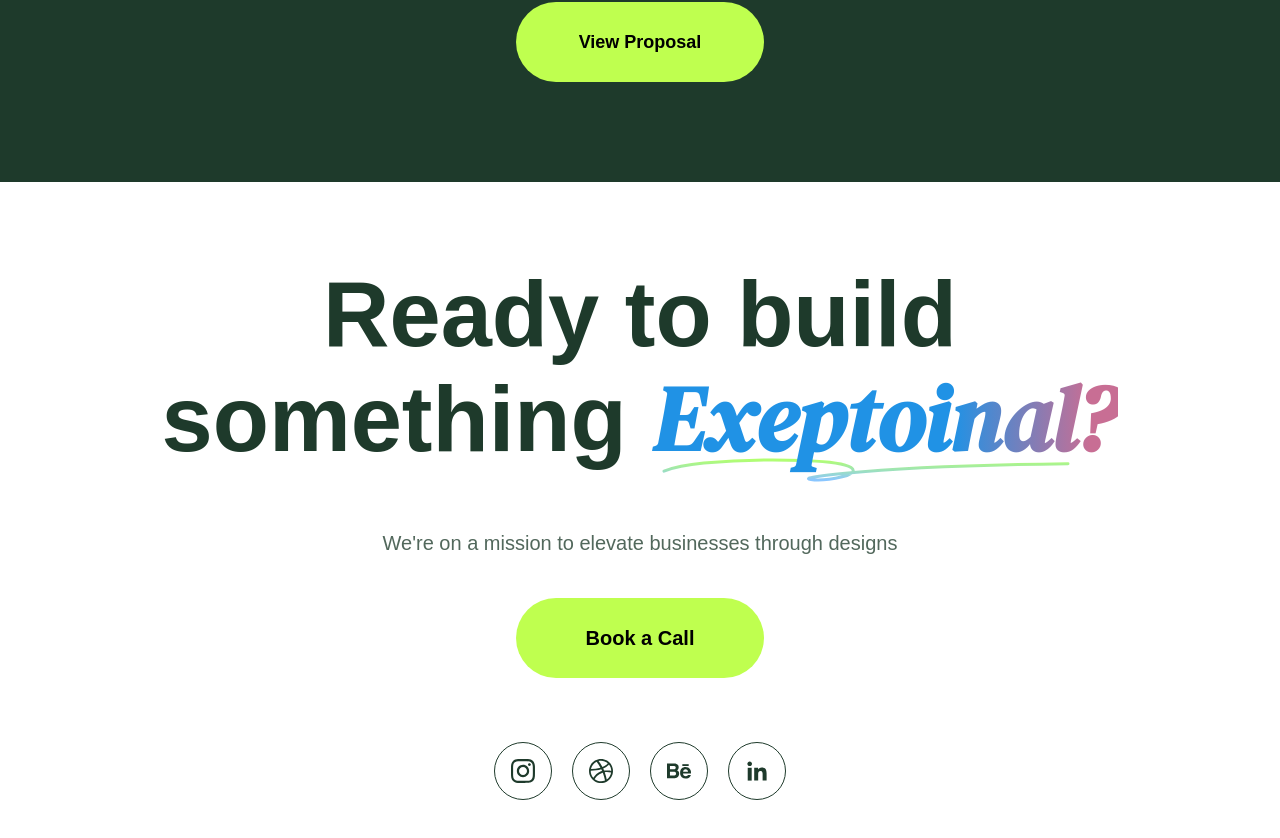
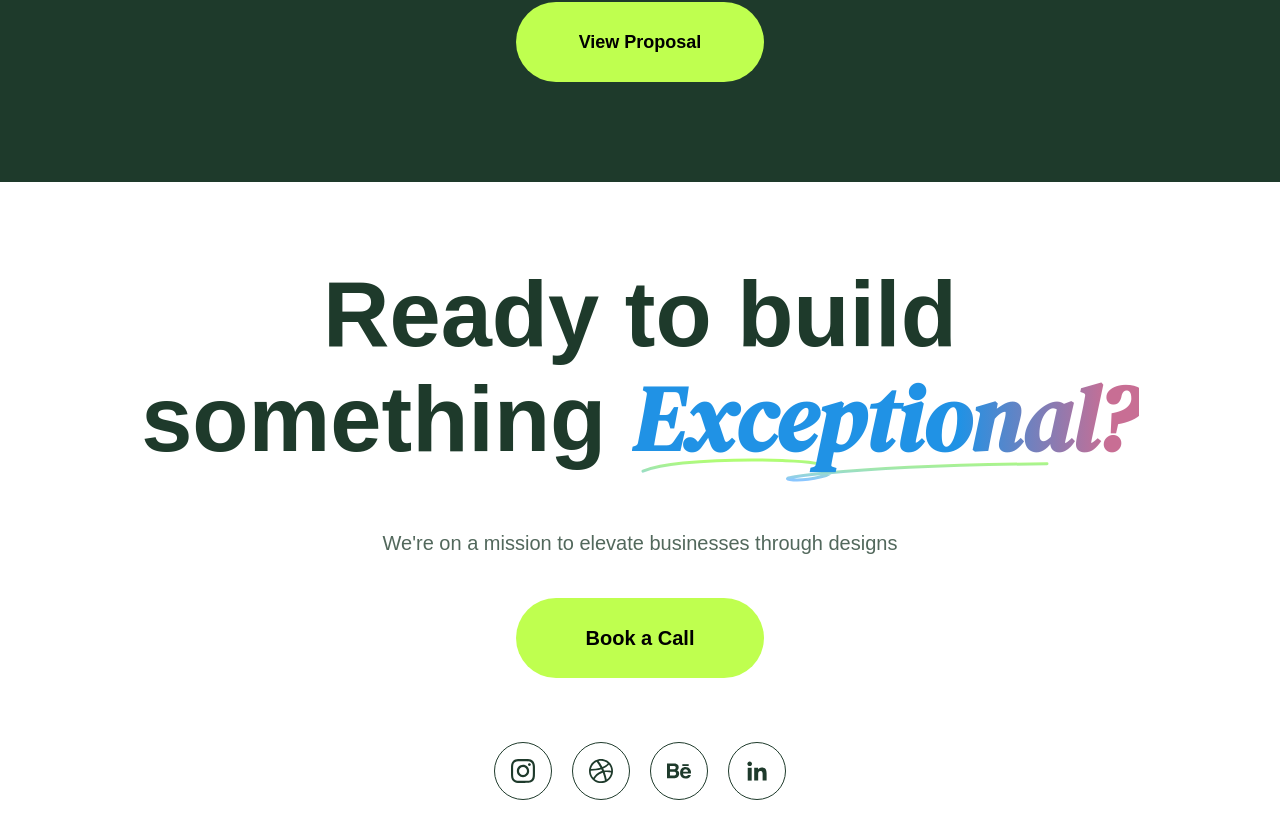
Before and after one commit to zayedutsho/sawm, a React (Vite) app: page / in a window 1280 px wide. Shown: the part 5765-6603 px from the top of the page. Built offline with nearby package versions, Linux system fonts and the light colour scheme.

Commit message:
updated-design

```diff
--- a/src/comp/Footer.jsx
+++ b/src/comp/Footer.jsx
@@ -19,7 +19,7 @@ const Footer = () => {
             Ready to build <br />
             something{" "}
             <span className="text-gradient-delight font-DM">
-              Exeptoinal?
+              Exceptional?
               <img
                 src={line}
                 alt="line"
```
